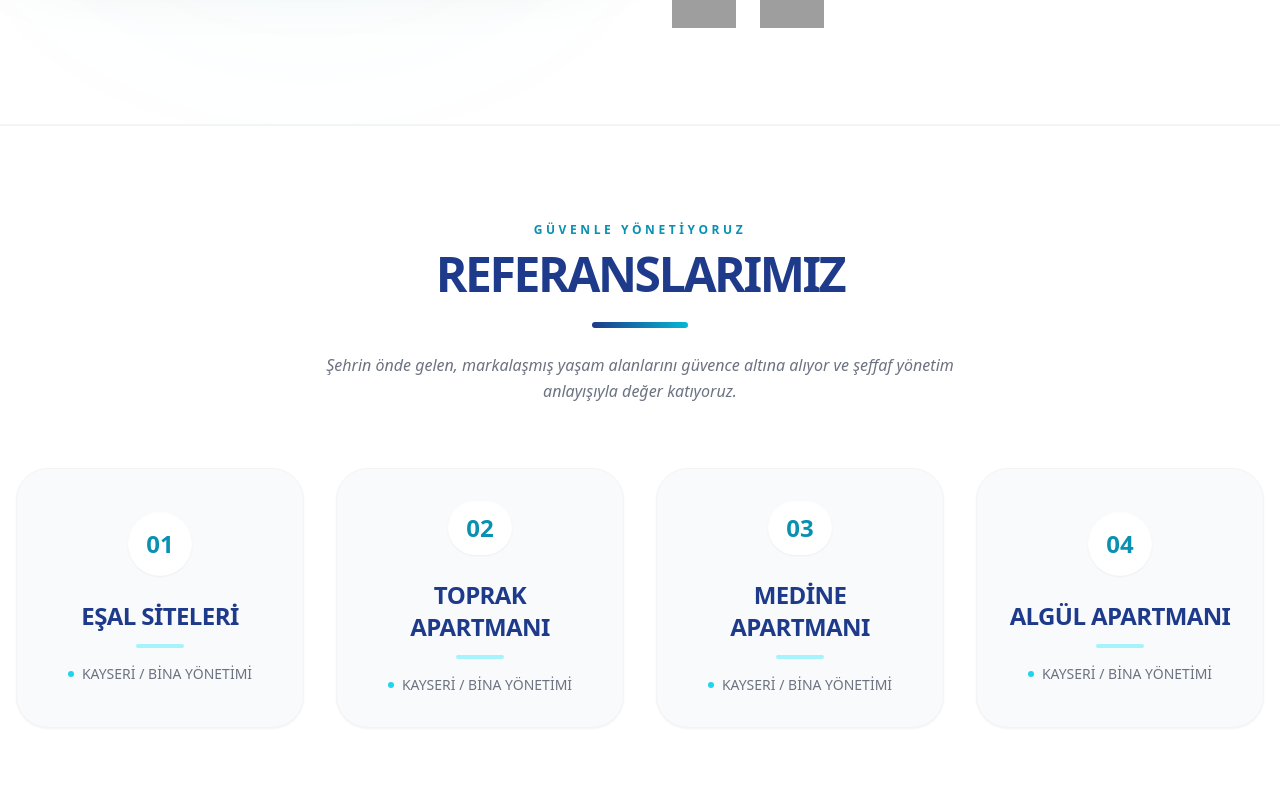
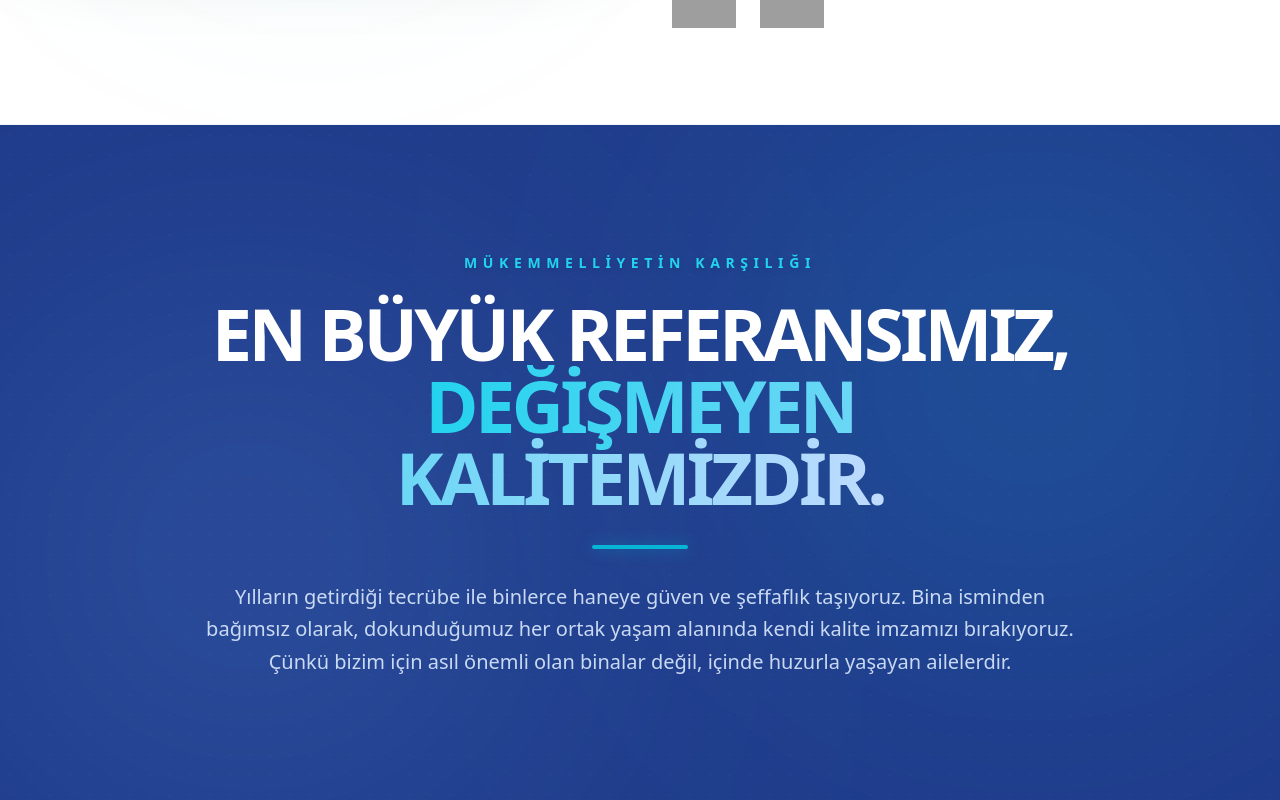
Before and after one commit to nihtao/ucuzlerbinayonetimi, a Next.js app: page / in a window 1280 px wide. Shown: the part 3560-4360 px from the top of the page. Built offline with nearby package versions, Linux system fonts and the light colour scheme; no server answers; the database is empty; grey boxes are pictures that could not be loaded.

Commit message:
style: replace image based refs with professional typography

```diff
--- a/app/page.tsx
+++ b/app/page.tsx
@@ -286,83 +286,39 @@ export default function Home() {
         </div>
       </section>
 
-      {/* --- REFERANSLAR (PROFESYONEL KART VARYASYONU) --- */}
-      <section id="referanslar" className="py-24 bg-white overflow-hidden border-t border-b border-gray-100 relative">
-        {/* Arka plan parlama süslemeleri */}
-        <div className="absolute top-0 right-0 w-96 h-96 bg-cyan-50 rounded-full blur-[100px] opacity-60 -z-10 pointer-events-none"></div>
-        <div className="absolute bottom-0 left-0 w-96 h-96 bg-blue-50 rounded-full blur-[100px] opacity-60 -z-10 pointer-events-none"></div>
+      {/* --- REFERANS VİZYONU (TİPOGRAFİK BANNER) --- */}
+      <section id="referanslar" className="py-24 md:py-32 bg-blue-900 relative overflow-hidden flex items-center justify-center min-h-[50vh]">
+        {/* Arka plan süslemeleri */}
+        <div className="absolute top-0 right-0 w-[500px] h-[500px] bg-cyan-500 rounded-full blur-[150px] opacity-20 -z-0 pointer-events-none mix-blend-screen"></div>
+        <div className="absolute bottom-0 left-0 w-[500px] h-[500px] bg-blue-400 rounded-full blur-[150px] opacity-20 -z-0 pointer-events-none mix-blend-screen"></div>
 
-        <div className="container mx-auto px-4">
-          {/* Başlık Alanı */}
-          <div className="text-center mb-16">
-            <motion.span
-              initial={{ opacity: 0, y: 10 }}
-              whileInView={{ opacity: 1, y: 0 }}
-              viewport={{ once: true }}
-              className="text-cyan-600 font-bold tracking-[0.3em] uppercase text-xs mb-3 block"
-            >
-              Güvenle Yönetiyoruz
-            </motion.span>
-            <motion.h2
-              initial={{ opacity: 0, y: 10 }}
-              whileInView={{ opacity: 1, y: 0 }}
-              viewport={{ once: true }}
-              transition={{ delay: 0.1 }}
-              className="text-4xl md:text-5xl font-black text-blue-900 uppercase tracking-tighter"
-            >
-              REFERANSLARIMIZ
-            </motion.h2>
-            <motion.div
-              initial={{ opacity: 0, scale: 0.8 }}
-              whileInView={{ opacity: 1, scale: 1 }}
-              viewport={{ once: true }}
-              transition={{ delay: 0.2 }}
-              className="h-1.5 w-24 bg-gradient-to-r from-blue-900 to-cyan-500 mx-auto mt-6 rounded-full"
-            ></motion.div>
-            <motion.p
-              initial={{ opacity: 0 }}
-              whileInView={{ opacity: 1 }}
-              viewport={{ once: true }}
-              transition={{ delay: 0.3 }}
-              className="text-gray-500 mt-6 max-w-2xl mx-auto italic"
-            >
-              Şehrin önde gelen, markalaşmış yaşam alanlarını güvence altına alıyor ve şeffaf yönetim anlayışıyla değer katıyoruz.
-            </motion.p>
-          </div>
+        {/* Çok ince doku (grid pattern) */}
+        <div className="absolute inset-0 bg-[radial-gradient(#ffffff15_1px,transparent_1px)] [background-size:20px_20px] opacity-30 z-0"></div>
 
-          {/* Kart Izgarası */}
+        <div className="container mx-auto px-4 relative z-10">
           <motion.div
-            className="grid grid-cols-1 sm:grid-cols-2 lg:grid-cols-4 gap-8"
-            variants={containerVariants}
-            initial="hidden"
-            whileInView="visible"
-            viewport={{ once: true, amount: 0.1 }}
+            initial={{ opacity: 0, y: 30 }}
+            whileInView={{ opacity: 1, y: 0 }}
+            viewport={{ once: true }}
+            transition={{ duration: 1, ease: "easeOut" }}
+            className="text-center max-w-4xl mx-auto"
           >
-            {referanslar.slice(0, 8).map((ref, index) => (
-              <motion.div
-                key={ref.id}
-                variants={cardVariants}
-                whileHover="hover"
-                className="group bg-gray-50 hover:bg-blue-900 rounded-[2rem] p-8 border border-gray-100 hover:border-cyan-500 transition-colors duration-500 flex flex-col items-center justify-center text-center cursor-default shadow-sm hover:shadow-2xl h-[260px]"
-              >
-                <div className="w-16 h-16 rounded-full bg-white group-hover:bg-blue-800 flex items-center justify-center mb-6 shadow-sm transition-colors duration-500">
-                   <span className="text-2xl font-black text-cyan-600 group-hover:text-cyan-400">
-                     0{index + 1}
-                   </span>
-                </div>
+            <span className="text-cyan-400 font-bold tracking-[0.4em] uppercase text-xs md:text-sm mb-6 block drop-shadow-md">
+              Mükemmelliyetin Karşılığı
+            </span>
+            <h2 className="text-4xl md:text-5xl lg:text-7xl font-black text-white uppercase tracking-tighter leading-tight mb-8">
+               EN BÜYÜK REFERANSIMIZ, <br className="hidden md:block" />
+               <span className="text-transparent bg-clip-text bg-gradient-to-r from-cyan-400 to-blue-200">
+                 DEĞİŞMEYEN KALİTEMİZDİR.
+               </span>
+            </h2>
 
-                <h3 className="text-xl md:text-2xl font-black text-blue-900 group-hover:text-white uppercase tracking-tight mb-3 transition-colors duration-500">
-                  {ref.baslik}
-                </h3>
+            <div className="w-24 h-1 bg-cyan-500 mx-auto rounded-full mb-8 shadow-[0_0_15px_rgba(6,182,212,0.5)]"></div>
 
-                <div className="w-12 h-1 bg-cyan-200 group-hover:bg-cyan-500 rounded-full mb-4 transition-colors duration-500"></div>
-
-                <p className="text-gray-500 group-hover:text-cyan-50 font-medium text-sm transition-colors duration-500 flex items-center gap-2">
-                  <span className="w-1.5 h-1.5 rounded-full bg-cyan-400 group-hover:bg-cyan-300"></span>
-                  {ref.aciklama}
-                </p>
-              </motion.div>
-            ))}
+            <p className="text-blue-100/90 text-lg md:text-xl md:leading-relaxed font-light">
+              Yılların getirdiği tecrübe ile binlerce haneye güven ve şeffaflık taşıyoruz. Bina isminden bağımsız olarak,
+              dokunduğumuz her ortak yaşam alanında kendi kalite imzamızı bırakıyoruz. Çünkü bizim için asıl önemli olan binalar değil, içinde huzurla yaşayan ailelerdir.
+            </p>
           </motion.div>
         </div>
       </section>
```
